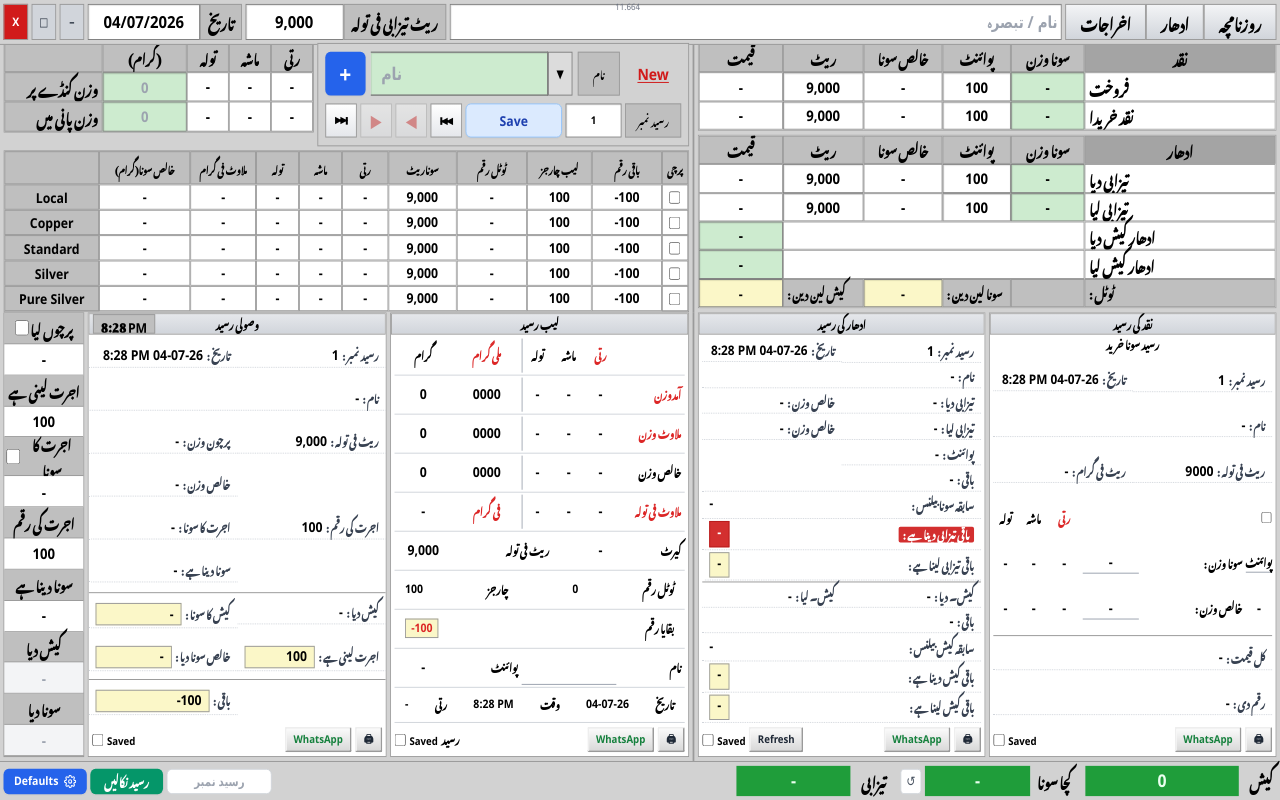
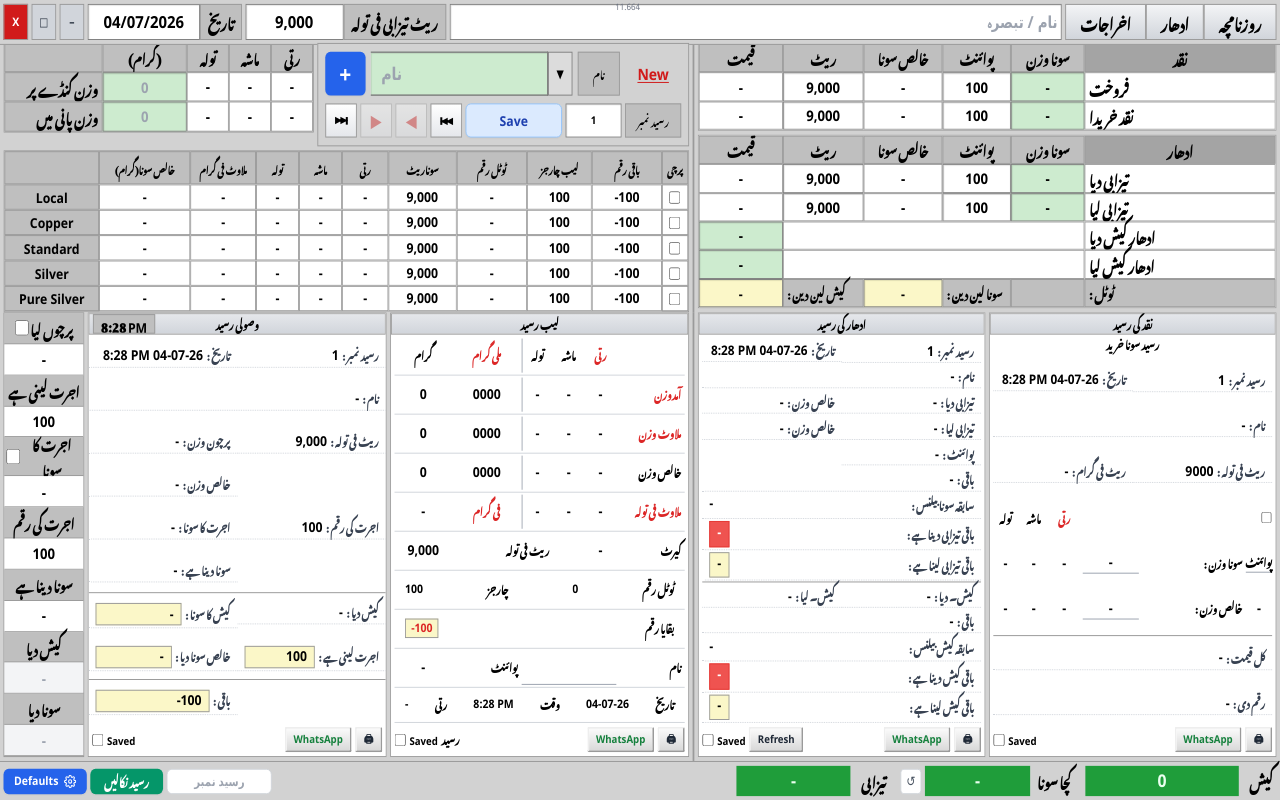
Before and after one commit to rayyan123571/GOLDLAB, a React (Vite) app: page / in a window 1280 px wide. Built offline with nearby package versions, Linux system fonts and the light colour scheme; a web font is replaced by a local one.

Commit message:
ادھار رسید red alert refined: labels back to normal, lighter red #ef5350 on VALUE boxes only, and باقی کیش دینا ہے value box joins باقی تیزابی دینا ہے; print overrides (raster + slip-print) unchanged in effect — both boxes print black-on-clear; styling only

```diff
--- a/src/components/Receipts.jsx
+++ b/src/components/Receipts.jsx
@@ -110,12 +110,13 @@ function Fld({ label, value, yellow, red, strong, fit, autoWidth, redBox }) {
   // autoWidth: the value box hugs its content (small value → small box) and sits at
   // the far LEFT via justify-between, label stays far RIGHT. Default: box fills the
   // space to the left of the label (flex-1). Only the box sizing differs.
-  // redBox: SCREEN-ONLY alert styling (red bg / white text) via the redbox-*
-  // classes — both print pipelines override them back to black-on-clear.
+  // redBox: SCREEN-ONLY alert styling on the VALUE BOX only (light red bg /
+  // white text) via the redbox-value class — the label stays a normal label,
+  // and both print pipelines override the box back to black-on-clear.
   const boxSize = autoWidth ? 'max-w-full min-w-0 overflow-hidden' : 'flex-1 min-w-0 overflow-hidden'
   return (
     <div className={`flex items-center gap-1 w-full min-w-0 px-2 border-b border-dotted border-gray-300 min-h-[19px] ${autoWidth ? 'justify-between' : ''}`}>
-      <span dir="rtl" className={`urdu shrink-0 whitespace-nowrap ${yellow ? 'text-[9px]' : 'text-[10px]'} ${red ? 'text-red-600 font-bold' : 'text-gray-700'}${redBox ? ' redbox-label' : ''}`}>
+      <span dir="rtl" className={`urdu shrink-0 whitespace-nowrap ${yellow ? 'text-[9px]' : 'text-[10px]'} ${red ? 'text-red-600 font-bold' : 'text-gray-700'}`}>
         {label} :
       </span>
       {yellow ? (
@@ -532,7 +533,7 @@ export function CreditReceipt({ ctx, embed }) {
         <R><CRow right={{ label: 'کیش۔ دیا', value: cGive ? fmtMoney(cGive) : '-' }} left={{ label: 'کیش۔ لیا', value: cTake ? fmtMoney(cTake) : '-' }} /></R>
         <R><Fld label="باقی" value={netCash ? fmtMoney(netCash) : '-'} /></R>
         <R><Fld label="سابقہ کیش بیلنس" value={customer.id ? fmtMoney(prevCash) : '-'} autoWidth /></R>
-        <R><Fld label="باقی کیش دینا ہے" value={finalCash < 0 ? fmtMoney(Math.abs(finalCash)) : '-'} yellow autoWidth /></R>
+        <R><Fld label="باقی کیش دینا ہے" value={finalCash < 0 ? fmtMoney(Math.abs(finalCash)) : '-'} yellow autoWidth redBox /></R>
         <R><Fld label="باقی کیش لینا ہے" value={finalCash > 0 ? fmtMoney(finalCash) : '-'} yellow autoWidth /></R>
       </div>
       {!embed && (
--- a/src/index.css
+++ b/src/index.css
@@ -174,20 +174,15 @@ body {
 }
 
 /* --------------------------------------------------------------------------
-   باقی تیزابی دینا ہے (udhaar receipt) — SCREEN-ONLY red alert: red label chip +
-   red value box, white text. Print pipelines override this back to plain black
-   (see the slip-print block below and the raster CSS in store.jsx), because a
-   1-bit thermal head drops backgrounds → white text would vanish.
+   ادھار رسید — باقی تیزابی دینا ہے + باقی کیش دینا ہے: SCREEN-ONLY alert on the
+   VALUE BOXES only (light red bg, white text; labels stay normal). Print
+   pipelines override this back to plain black (see the slip-print block below
+   and the raster CSS in store.jsx), because a 1-bit thermal head drops
+   backgrounds → white text would vanish.
    -------------------------------------------------------------------------- */
-.redbox-label {
-  background: #d32f2f;
-  color: #fff !important;
-  padding: 0 5px;
-  border-radius: 2px;
-}
 .redbox-value {
-  background: #d32f2f !important;
-  border-color: #b71c1c !important;
+  background: #ef5350 !important;
+  border-color: #e53935 !important;
 }
 .redbox-value,
 .redbox-value * {
@@ -489,10 +484,9 @@ input[type='number'] {
     -webkit-print-color-adjust: exact !important;
     print-color-adjust: exact !important;
   }
-  /* The red باقی تیزابی دینا ہے alert is screen-only: on paper the background
-     would not survive 1-bit printing and white text would vanish — force the
-     row back to plain black-on-clear like every other printed field. */
-  body.slip-print .print-area .redbox-label,
+  /* The red دینا ہے value-box alerts (تیزابی + کیش) are screen-only: on paper
+     the background would not survive 1-bit printing and white text would
+     vanish — force them back to plain black-on-clear like every other field. */
   body.slip-print .print-area .redbox-value,
   body.slip-print .print-area .redbox-value * {
     background: transparent !important;
--- a/src/state/store.jsx
+++ b/src/state/store.jsx
@@ -196,11 +196,11 @@ function buildRasterSlipHtml(panelEl) {
       '\n.print-area .receipt-panel [class~="border-l"]{border-left-width:1.5px!important}' +
       '\n.print-area .receipt-panel [class~="border-r"]{border-right-width:1.5px!important}' +
       '\n.print-area .receipt-panel .panel-title{border-bottom-width:1.5px!important}' +
-      // The red باقی تیزابی دینا ہے alert is SCREEN-only: this offscreen page
-      // renders screen media, and #d32f2f would hard-threshold to a SOLID
-      // BLACK BLOCK swallowing its (forced-black) text — strip it back to
-      // plain black-on-clear like every other printed field.
-      '\n.print-area .redbox-label,.print-area .redbox-value,.print-area .redbox-value *{background:transparent!important;color:#000!important;-webkit-text-fill-color:#000!important;opacity:1!important}' +
+      // The red دینا ہے value-box alerts (تیزابی + کیش) are SCREEN-only: this
+      // offscreen page renders screen media, and the red would hard-threshold
+      // to a SOLID BLACK BLOCK swallowing its (forced-black) text — strip it
+      // back to plain black-on-clear like every other printed field.
+      '\n.print-area .redbox-value,.print-area .redbox-value *{background:transparent!important;color:#000!important;-webkit-text-fill-color:#000!important;opacity:1!important}' +
       // the offscreen page renders SCREEN media, so the @media print rule that
       // hides action bars (WhatsApp/print buttons, Saved tick) never fires —
       // hide them here explicitly
```
